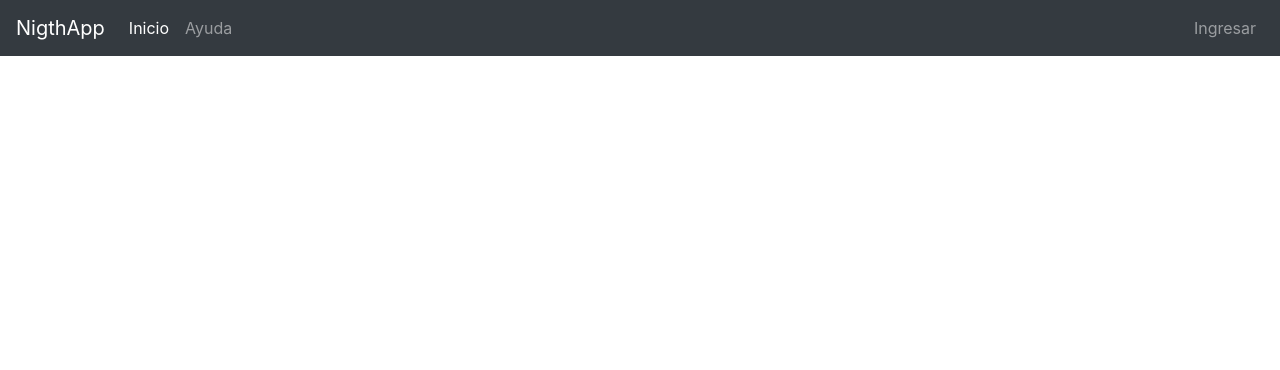
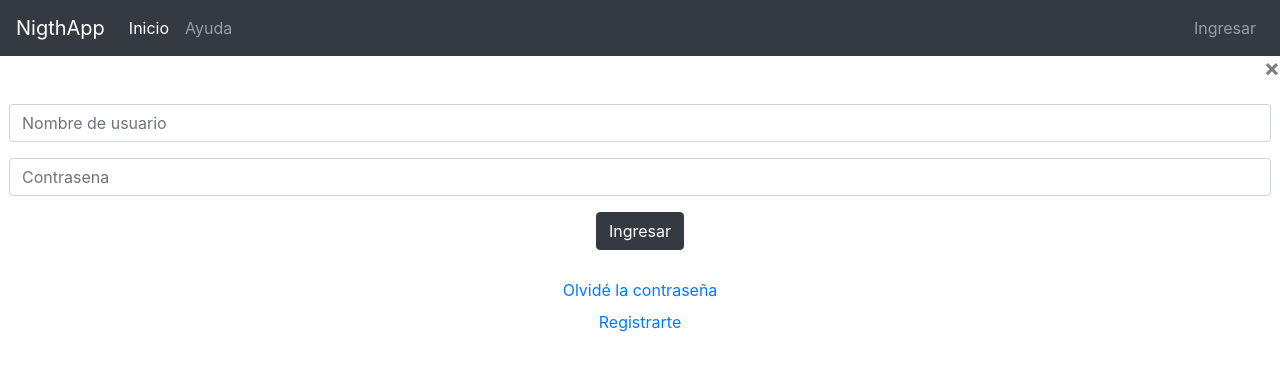
Before and after one commit to Leorebollini/NigthAppFront, a React (Create React App) app: page /iniciosesion in a window 1280 px wide. Shown: the top 370 px of the page. Built offline with nearby package versions, Linux system fonts and the light colour scheme.

Commit message:
inision sesion

```diff
--- a/src/App.js
+++ b/src/App.js
@@ -1,26 +1,11 @@
 import React, { Component } from 'react';
 import './App.css';
-import Navbar from './components/Navbar.jsx'
+import Navbar from './components/Navbar.jsx';
 import Main from './components/Main.jsx';
-import Registro from './components/Registrarse.jsx'
-import About from './components/About.jsx'
+import Registro from './components/Registrarse.jsx';
+import About from './components/About.jsx';
+import Sesion from './components/Sesion.jsx'
 import {BrowserRouter as Router, Link, Route, Switch, NavLink} from 'react-router-dom';
-
-
-const optionsLugar = [
-  { value: 'ubicacion', label: 'Ubicación actual'},
-  { value: 'caba', label: 'CABA'},
-  { value: 'florenciovarela', label: 'Florencio Varela'},
-  { value: 'laplata', label: 'La Plata'},
-  { value: 'quilmes', label: 'Quilmes'}
-];
-const optionsDistacia = [
-  { value: '5km', label: '5 km'},
-  { value: '10km', label: '10 km'},
-  { value: '15km', label: '15 km'},
-  { value: '20km', label: '20 km'},
-  { value: '50km', label: '50 km'}
-];
 
 class App extends Component {
   render() {
@@ -31,6 +16,7 @@ class App extends Component {
           <Route path='/inicio' component={Main}/>
           <Route path='/registro' component={Registro}/>
           <Route path='/about' component={About}/>
+          <Route path='/iniciosesion' component={Sesion}/>
         </div>
       </Router>
     )
--- a/src/components/Navbar.jsx
+++ b/src/components/Navbar.jsx
@@ -22,7 +22,7 @@ class Navbar extends Component {
                                 </ul>
                                 <ul className="nav navbar-nav ml-auto">
                                     <li className="nav-item">
-                                        <a className="nav-link" data-toggle="modal" href="/registro"><span className="fas fa-user"></span>Ingresar</a>
+                                        <a className="nav-link" data-toggle="modal" href="/iniciosesion"><span className="fas fa-user"></span>Ingresar</a>
                                     </li>
                                 </ul>
                             </div>
--- /dev/null
+++ b/src/components/Sesion.jsx
@@ -0,0 +1,42 @@
+import React, { Component } from 'react';
+
+class Sesion extends Component {
+    render() {
+        return (
+            <div className="Sesion">
+                <div className="row">
+                    <div className="col">
+                        <button className="close" data-dismiss="modal" aria-label="Cerrar">
+                            <span aria-hidden="true">&times;</span>
+                        </button>
+                    </div>
+                </div>
+                <div className="row">
+                    <div className="col text-center p-4">
+                        <form  action="" method="">
+                            <div className="form-group" id="user-group">
+                                <input type="text" className="form-control" placeholder="Nombre de usuario" name="username"/>
+                            </div>
+                            <div className="form-group" id="contrasena-group">
+                                <input type="password" className="form-control" placeholder="Contrasena" name="password"/>
+                            </div>
+                            <button type="submit" className="btn  btn-dark"><i className="fas fa-sign-in-alt"></i>  Ingresar </button>
+                        </form>
+                    </div>
+                </div>
+                <div className="row">
+                    <div className="col text-center p-1">
+						<a href="recuperar_contraseña">Olvidé la contraseña</a>
+					</div>
+                </div>
+                <div className="row">
+                    <div className="col text-center p-1">
+						<a href="/registro">Registrarte</a>
+					</div>
+                </div>
+            </div>
+        )
+    }
+}
+
+export default Sesion;
```
